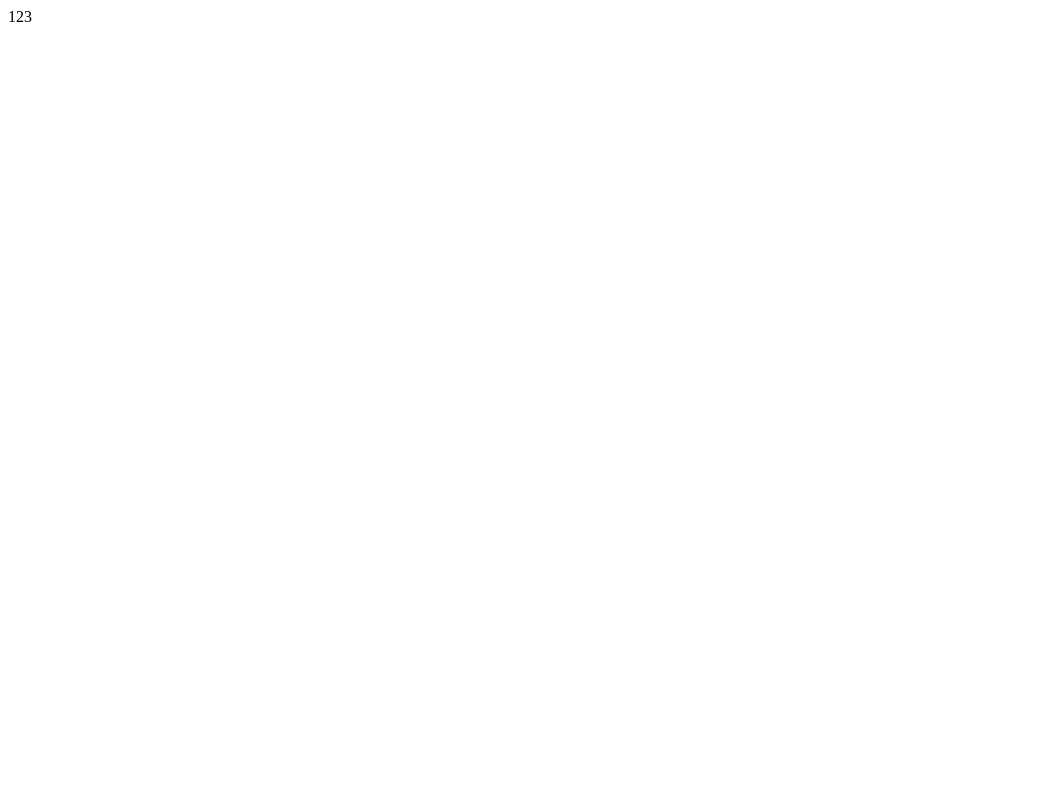
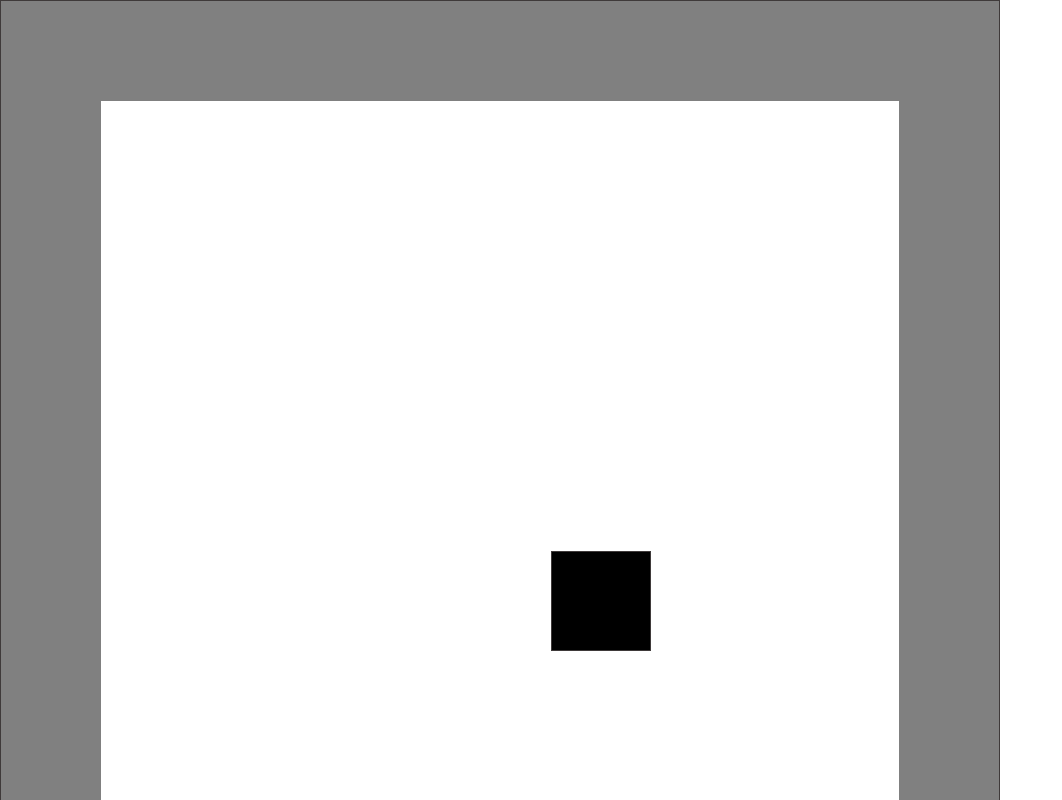
Before and after one commit to punzyo/CaterTown, a React (Vite) app: page / in a window 1280 px wide. Shown: the top 800 px of the page, without its empty margins (0-1062 px from the left). Built offline with nearby package versions, Linux system fonts and the light colour scheme.

Commit message:
feat: add simple local move function

```diff
--- a/package.json
+++ b/package.json
@@ -10,8 +10,10 @@
     "preview": "vite preview"
   },
   "dependencies": {
+    "firebase": "^10.10.0",
     "react": "^18.2.0",
-    "react-dom": "^18.2.0"
+    "react-dom": "^18.2.0",
+    "styled-components": "^6.1.8"
   },
   "devDependencies": {
     "@types/react": "^18.2.66",
--- a/src/App.jsx
+++ b/src/App.jsx
@@ -1,14 +1,72 @@
-import './App.css'
-
+import { useState, useEffect } from 'react';
+import styled from 'styled-components';
+import BaseGlobalStyle from './BaseGlobalStyle';
+const Wrapper = styled.div`
+    position: relative;
+    width: 1000px;
+    height: 1000px;
+    border: 1px solid;
+  `;
+  const Map = styled.div`
+    position: relative;
+    width: 100%;
+    height: 100%;
+    border: 100px solid gray;
+    top: ${props => props.top}px;
+    left: ${props => props.left}px;
+    transition: top 0.2s, left 0.2s;
+  `;
+  const Player = styled.div`
+    position: absolute;
+    top: 600px;
+    left: 600px;
+    transform: translate(-50%, -50%);
+    width: 100px;
+    height: 100px;
+    border: 1px solid;
+    background-color: black;
+  `;
 function App() {
 
+
+  const [position, setPosition] = useState({ top: 0, left: 0 });
+  useEffect(() => {
+    const handleKeyPress = (e) => {
+      const { key } = e;
+      const moveAmount = 10;
+      switch(key) {
+        case 'ArrowUp':
+          setPosition(pos => ({ ...pos, top: pos.top + moveAmount }));
+          break;
+        case 'ArrowDown':
+          setPosition(pos => ({ ...pos, top: pos.top - moveAmount }));
+          break;
+        case 'ArrowLeft':
+          setPosition(pos => ({ ...pos, left: pos.left + moveAmount }));
+          break;
+        case 'ArrowRight':
+          setPosition(pos => ({ ...pos, left: pos.left - moveAmount }));
+          break;
+        default:
+          break;
+      }
+    };
+
+    window.addEventListener('keydown', handleKeyPress);
+
+    return () => window.removeEventListener('keydown', handleKeyPress);
+  }, []);
   return (
     <>
-    <div>
-      123
-    </div>
+      <BaseGlobalStyle />
+      <Wrapper>
+        <Map top={position.top} left={position.left}>
+
+        </Map>
+        <Player></Player>
+      </Wrapper>
     </>
-  )
+  );
 }
 
-export default App
+export default App;
--- /dev/null
+++ b/src/BaseGlobalStyle.jsx
@@ -0,0 +1,59 @@
+import { createGlobalStyle } from "styled-components";
+import theme from "./theme";
+
+const BaseGlobalStyle = createGlobalStyle`/*
+font-color:#3F3A3A #8B572A
+border-color:#979797
+background-color:#313538
+*/
+
+/***** base *****/
+
+* {
+  margin: 0;
+  box-sizing: border-box;
+  font-family: Noto Sans TC;
+}
+
+html {
+  margin: 0 auto;
+}
+
+body {
+  font-weight: 400;
+
+  text-align: center;
+  color: #3f3a3a;
+  line-height: 2rem;
+}
+
+ul,
+ol {
+  list-style: none;
+  margin: 0;
+  padding: 0;
+  cursor: pointer;
+}
+
+a {
+  color: inherit;
+  text-decoration: none;
+}
+
+main {
+  min-height: 100vh;
+}
+
+.hide {
+  display: none;
+}
+
+${theme.breakpoints.sm} {
+  .hide {
+    display: none;
+  }
+
+}
+`;
+
+export default BaseGlobalStyle;
--- /dev/null
+++ b/src/theme.jsx
@@ -0,0 +1,8 @@
+const theme = {
+  breakpoints: {
+    lg: "@media screen and (min-width:1921px)",
+    sm: "@media screen and (max-width:1280px)",
+  },
+};
+
+export default theme;
```
Also changed, not shown: src/firebase/firebase.js (added, +16 -0 lines), src/firebase/firestore.js (added, +33 -0 lines), 1 other file (tests, documents, lock files or other folders).
